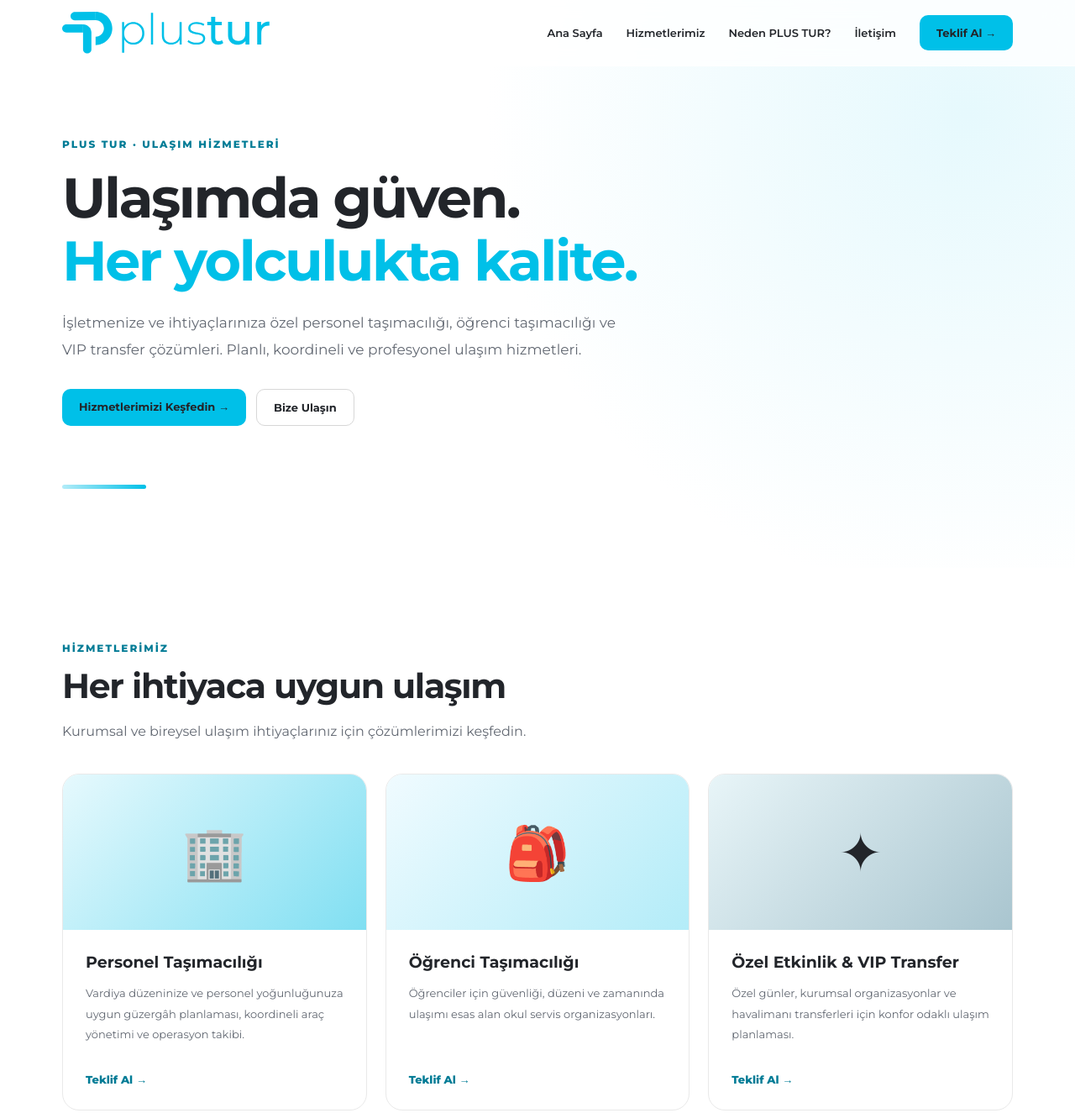
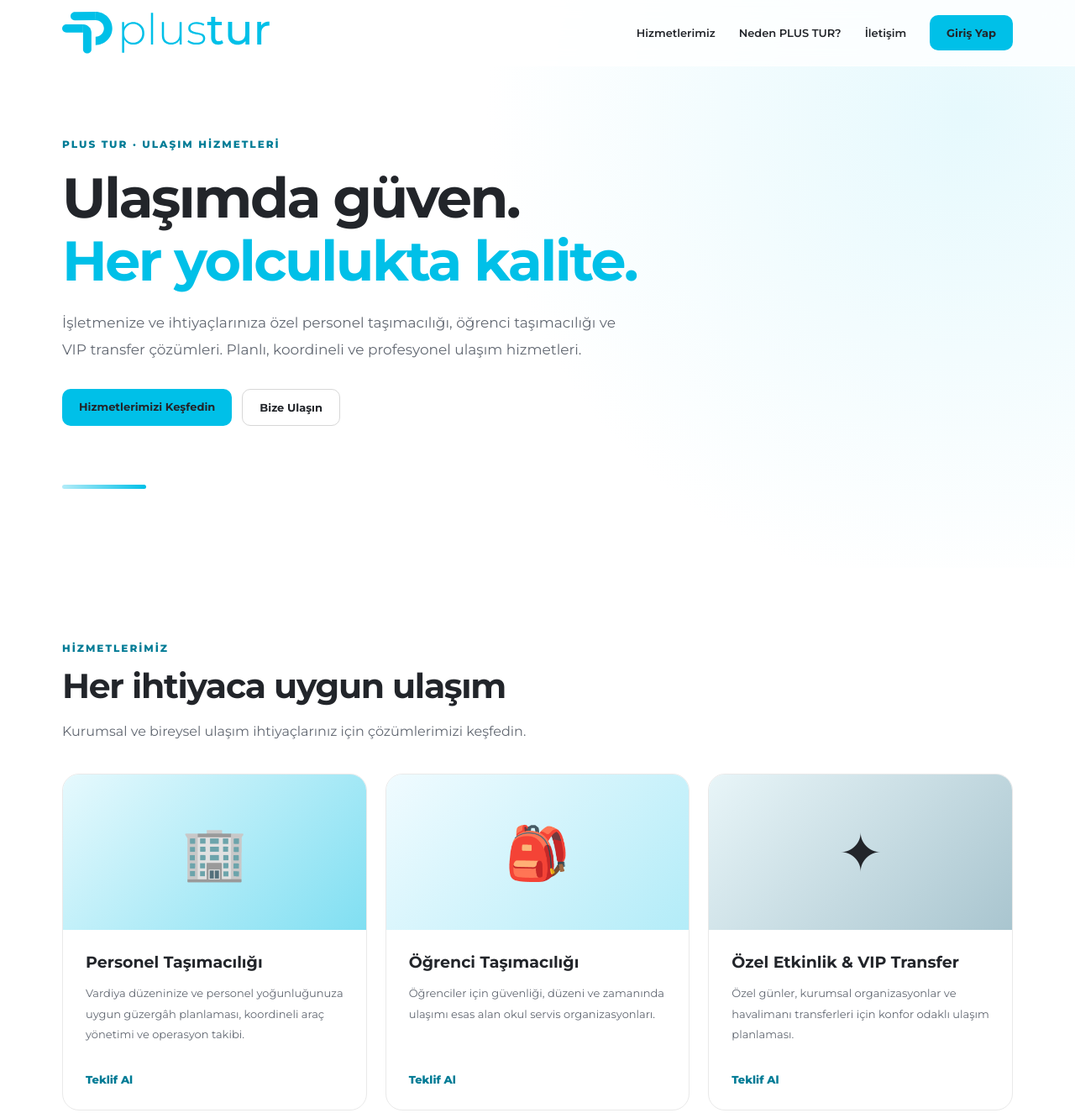
Before and after one commit to plustur/web, a plain HTML site: page index.html in a window 1280 px wide. Shown: the top 1325 px of the page at 84% size. Drawn offline with Linux system fonts and the light colour scheme.

Commit message:
Update links and button text in index.html

```diff
--- a/index.html
+++ b/index.html
@@ -493,11 +493,10 @@ footer .legal {
         <button class="menu" aria-label="Menüyü aç" aria-expanded="false" onclick="toggleMenu(this)">☰</button>
 
         <nav class="links" id="menu">
-            <a href="#anasayfa">Ana Sayfa</a>
             <a href="#hizmetler">Hizmetlerimiz</a>
             <a href="#neden">Neden PLUS TUR?</a>
             <a href="#iletisim">İletişim</a>
-            <a class="cta" href="mailto:info@plustur.com?subject=PLUS%20TUR%20Teklif%20Talebi">Teklif Al →</a>
+            <a class="cta" href="#">Giriş Yap</a>
         </nav>
 
     </div>
@@ -526,7 +525,7 @@ footer .legal {
         </p>
 
         <div class="actions">
-            <a class="cta" href="#hizmetler">Hizmetlerimizi Keşfedin →</a>
+            <a class="cta" href="#hizmetler">Hizmetlerimizi Keşfedin</a>
             <a class="outline" href="#iletisim">Bize Ulaşın</a>
         </div>
 
@@ -555,7 +554,7 @@ footer .legal {
                 <div class="service-body">
                     <h3>Personel Taşımacılığı</h3>
                     <p>Vardiya düzeninize ve personel yoğunluğunuza uygun güzergâh planlaması, koordineli araç yönetimi ve operasyon takibi.</p>
-                    <a href="mailto:info@plustur.com?subject=Personel%20Ta%C5%9F%C4%B1mac%C4%B1l%C4%B1%C4%9F%C4%B1%20Teklif%20Talebi">Teklif Al →</a>
+                    <a href="mailto:info@plustur.com?subject=Personel%20Ta%C5%9F%C4%B1mac%C4%B1l%C4%B1%C4%9F%C4%B1%20Teklif%20Talebi">Teklif Al</a>
                 </div>
             </article>
 
@@ -566,7 +565,7 @@ footer .legal {
                 <div class="service-body">
                     <h3>Öğrenci Taşımacılığı</h3>
                     <p>Öğrenciler için güvenliği, düzeni ve zamanında ulaşımı esas alan okul servis organizasyonları.</p>
-                    <a href="mailto:info@plustur.com?subject=%C3%96%C4%9Frenci%20Ta%C5%9F%C4%B1mac%C4%B1l%C4%B1%C4%9F%C4%B1%20Teklif%20Talebi">Teklif Al →</a>
+                    <a href="mailto:info@plustur.com?subject=%C3%96%C4%9Frenci%20Ta%C5%9F%C4%B1mac%C4%B1l%C4%B1%C4%9F%C4%B1%20Teklif%20Talebi">Teklif Al</a>
                 </div>
             </article>
 
@@ -577,7 +576,7 @@ footer .legal {
                 <div class="service-body">
                     <h3>Özel Etkinlik &amp; VIP Transfer</h3>
                     <p>Özel günler, kurumsal organizasyonlar ve havalimanı transferleri için konfor odaklı ulaşım planlaması.</p>
-                    <a href="mailto:info@plustur.com?subject=VIP%20Transfer%20Teklif%20Talebi">Teklif Al →</a>
+                    <a href="mailto:info@plustur.com?subject=VIP%20Transfer%20Teklif%20Talebi">Teklif Al</a>
                 </div>
             </article>
 
@@ -635,7 +634,7 @@ footer .legal {
             <div class="eyebrow">İLETİŞİM</div>
             <h2>Ulaşım ihtiyacınızı birlikte planlayalım.</h2>
             <p>Personel, öğrenci veya VIP transfer talepleriniz için bizimle iletişime geçin.</p>
-            <a class="cta" href="mailto:info@plustur.com?subject=PLUS%20TUR%20Teklif%20Talebi">E-posta ile Teklif Al →</a>
+            <a class="cta" href="mailto:info@plustur.com?subject=PLUS%20TUR%20Teklif%20Talebi">Teklif Al</a>
         </div>
 
         <div>
```
